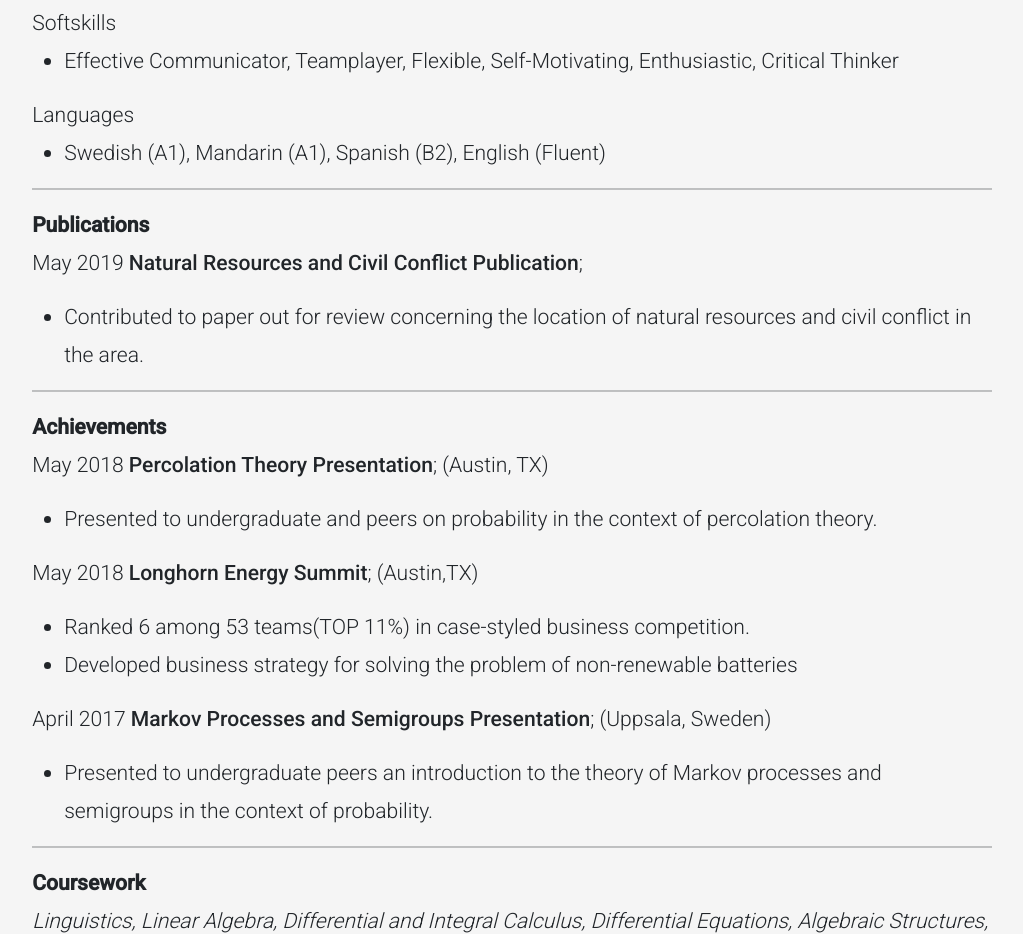
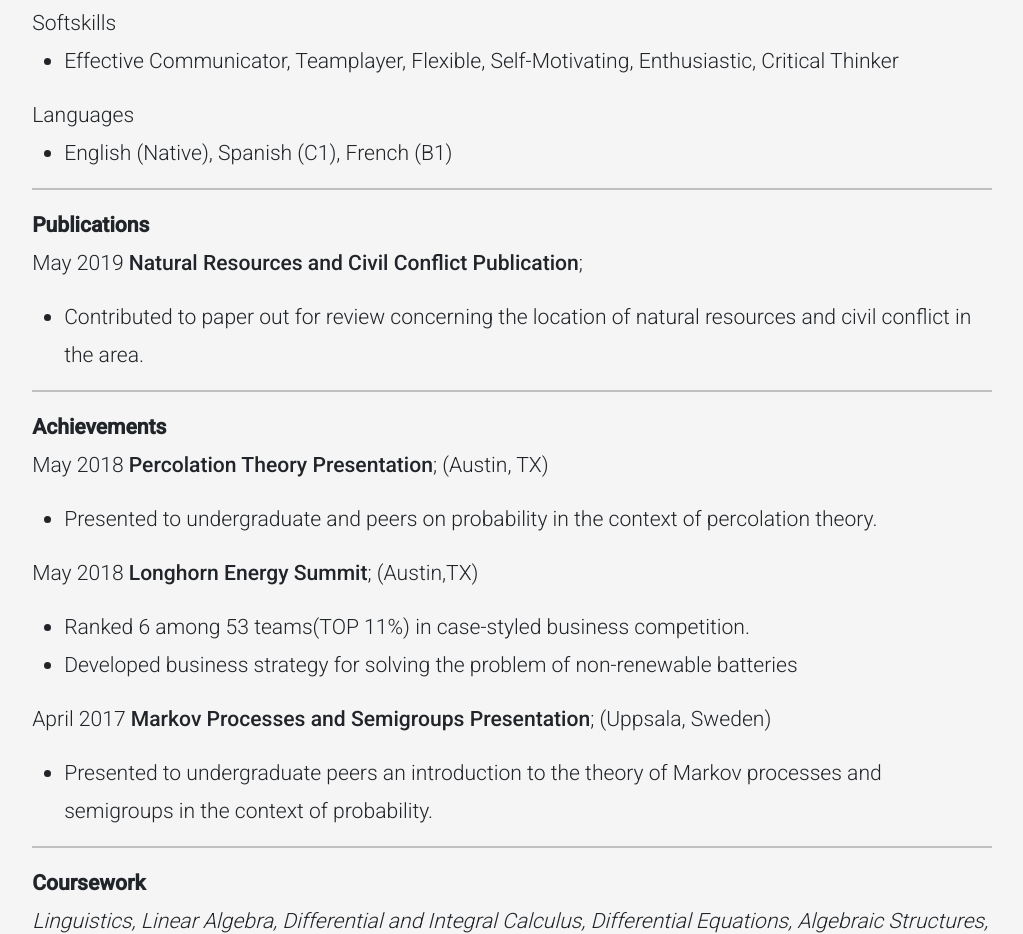
Before and after one commit to skyetomez/skyetomez.github.io, a plain HTML site: page en/cv/index.html in a window 1280 px wide. Shown: the part 4100-5034 px from the top of the page, without its empty margins (128-1151 px from the left). Drawn offline with nearby package versions, Linux system fonts and the light colour scheme; some packages are replaced by stand-ins of ours.

Commit message:
bilingual, no CV ES,dict

```diff
--- a/en/cv/index.html
+++ b/en/cv/index.html
@@ -449,7 +449,7 @@ body{
 </dd>
 <dd>Languages
 <ul>
-<li>Swedish (A1), Mandarin (A1), Spanish (B2), English (Fluent)</li>
+<li>English (Native), Spanish (C1), French (B1)</li>
 </ul>
 </dd>
 </dl>
```
